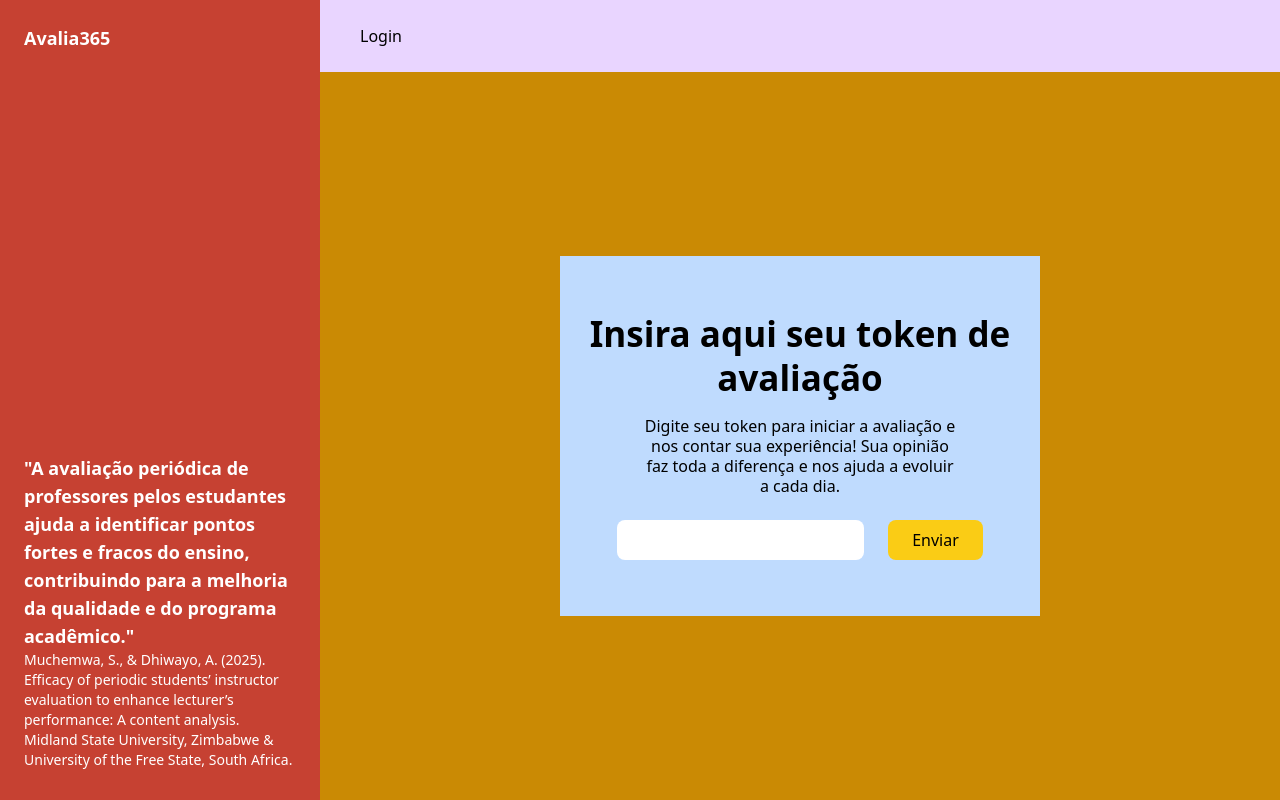
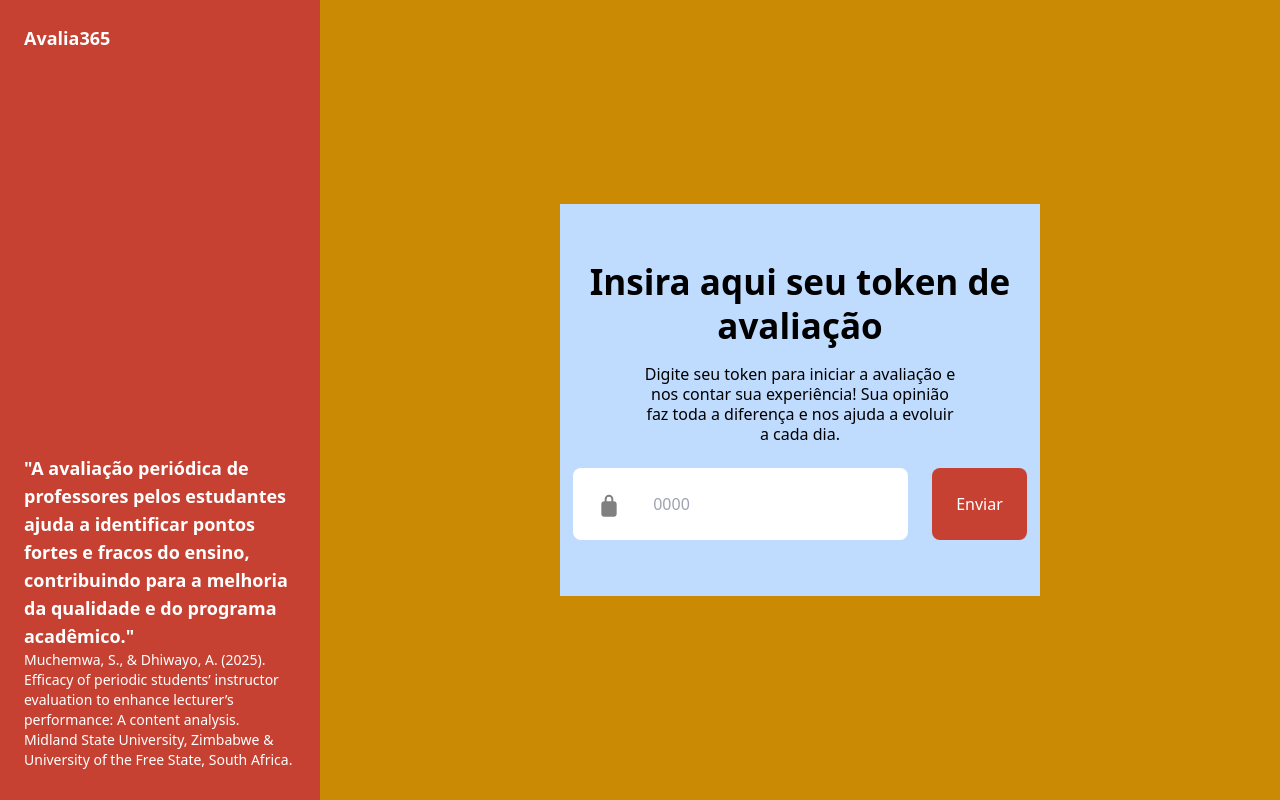
Before and after one commit to paulotruly/react_infinityAvaliador, a React (Vite) app: page / in a window 1280 px wide. Built offline with nearby package versions, Linux system fonts and the light colour scheme.

Commit message:
arrumandomaishome

```diff
--- /dev/null
+++ b/src/assets/TokenLogo.tsx
@@ -0,0 +1,50 @@
+const TokenLogo = ({ fillColor = "white" }) => (
+  <svg
+    width="40"
+    height="40"
+    viewBox="0 0 120 120"
+    xmlns="http://www.w3.org/2000/svg"
+  >
+    {/* Fundo invisível */}
+    <rect
+      x="10"
+      y="10"
+      width="100"
+      height="100"
+      rx="12"
+      fill="none"
+      stroke="transparent"
+    />
+
+    {/* Corpo do cadeado */}
+    <rect
+      x="40"
+      y="55"
+      width="40"
+      height="40"
+      rx="6"
+      fill={fillColor}
+      stroke={fillColor}
+      strokeWidth="6"
+    />
+
+    {/* Arco superior do cadeado */}
+    <path
+      d="M50 55 V45 a10 10 0 0 1 20 0 V55"
+      fill="none"
+      stroke={fillColor}
+      strokeWidth="6"
+      strokeLinecap="round"
+    />
+
+    {/* Miolo da trava */}
+    <circle
+      cx="60"
+      cy="60"
+      r="4"
+      fill={fillColor}
+    />
+  </svg>
+);
+
+export default TokenLogo;
--- a/src/pages/Home.tsx
+++ b/src/pages/Home.tsx
@@ -1,3 +1,5 @@
+import TokenLogo from "../assets/TokenLogo";
+
 function Home() {
   return (
     <div className="flex flex-col min-h-screen bg-green-100">
@@ -10,12 +12,7 @@ function Home() {
             <p className="absolute bottom-[30px] px-6 text-sm text-white font-light"> Muchemwa, S., & Dhiwayo, A. (2025). Efficacy of periodic students’ instructor evaluation to enhance lecturer’s performance: A content analysis. Midland State University, Zimbabwe & University of the Free State, South Africa. </p>
         </div>
 
-        <div className="col-span-3 flex flex-col bg-yellow-600 items-center justify-between">
-          <header className='flex flex-row justify-between items-center bg-purple-200 text-black h-auto w-full py-6 px-10'>
-            <nav>
-              <a href=""> Login </a>
-            </nav>
-          </header>
+        <div className="col-span-3 flex flex-col bg-yellow-600 items-center justify-center">
 
           <div className='flex flex-col justify-center items-center w-1/2 py-14 bg-blue-200'>
             <div className="mb-4">
@@ -25,8 +22,11 @@ function Home() {
             <p className="w-2/3 text-center leading-tight"> Digite seu token para iniciar a avaliação e nos contar sua experiência! Sua opinião faz toda a diferença e nos ajuda a evoluir a cada dia. </p>
 
             <div className="flex flex-row gap-6 mt-6">
-              <input className="appearance-none p-2 rounded-lg" type="text"/>
-              <button className="p-2 bg-yellow-400 px-6 rounded-lg"> Enviar </button>
+              <div className="flex flex-row justify-center items-center p-2 bg-white rounded-lg">
+                <span className="mx-2"> <TokenLogo fillColor="gray"></TokenLogo> </span>
+                <input className="appearance-none p-4 rounded-lg appearance-none" type="text" placeholder="0000"/>
+              </div>
+              <button className="p-2 bg-infinity-orange text-white px-6 rounded-lg"> Enviar </button>
             </div>
           </div>
 
```
